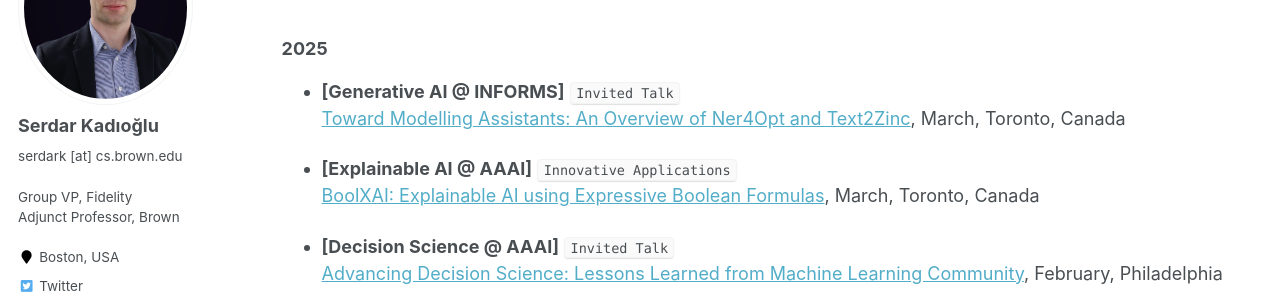
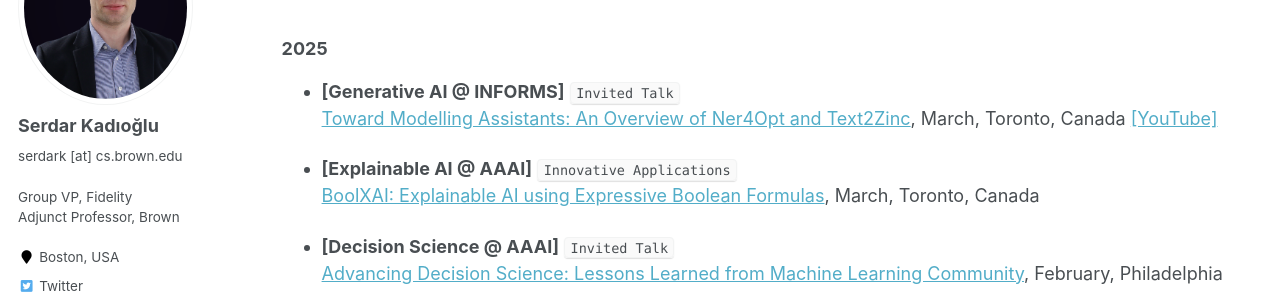
Before and after one commit to skadio/skadio.github.io, a Jekyll site: the page built from _pages/talks.md, in a window 1280 px wide and 900 px high. Shown: the part 208-508 px from the top of the window. Built offline with Jekyll 4.4.1, drawn with Linux system fonts in a browser that asks for light colours; some of the changed text lies outside the part shown.

Commit message:
Update talks.md

```diff
--- a/_pages/talks.md
+++ b/_pages/talks.md
@@ -7,12 +7,13 @@ author_profile: true
 
 ---
 
-<a href="https://www.youtube.com/channel/UCzJyUE6YtOdrGpyOpgYhyKg"><i class="fab fa-fw fa-youtube" aria-hidden="true"></i> YouTube</a>
+<a href="https://www.youtube.com/playlist?list=PL3kNflhPEzie9ivF8N_Z3Ac4d4Sum8iVz"><i class="fab fa-fw fa-youtube" aria-hidden="true"></i> YouTube</a>
+
 
 ### 2025
 
 * **[Generative AI @ INFORMS]** `Invited Talk`\
-   [Toward Modelling Assistants: An Overview of Ner4Opt and Text2Zinc](https://nbviewer.org/github/skadio/skadio.github.io/blob/master/files/2025_ICS_Ner2Zinc.pdf), March, Toronto, Canada
+   [Toward Modelling Assistants: An Overview of Ner4Opt and Text2Zinc](https://nbviewer.org/github/skadio/skadio.github.io/blob/master/files/2025_ICS_Ner2Zinc.pdf), March, Toronto, Canada [[YouTube]](https://www.youtube.com/watch?v=mWDapm_CNxQ&list=PL3kNflhPEzie9ivF8N_Z3Ac4d4Sum8iVz)
 
 * **[Explainable AI @ AAAI]** `Innovative Applications`\
    [BoolXAI: Explainable AI using Expressive Boolean Formulas](https://nbviewer.org/github/skadio/skadio.github.io/blob/master/files/2025_IAAI_BoolXAI.pdf), March, Toronto, Canada
@@ -96,13 +97,13 @@ author_profile: true
   [Optimization in Practice, Dept. of Computer Science, Univ. of Pennsylvania](https://events.seas.upenn.edu/event/cis-189-guest-lecture-optimization-in-practice/), November 2021, Pennsylvania, USA
 
 * **[All Things Open]** `Invited Talk`\
-  [Building Recommender Systems: A Case Study with Open Source Software](https://2021.allthingsopen.org/sessions/building-recommender-systems-a-case-study-with-open-source-software/), [All Things Open](https://2021.allthingsopen.org/speakers/serdar-kadioglu/), October 2021, North Carolina, USA [[video]](https://www.youtube.com/watch?v=54d_YUalvOA)
+  [Building Recommender Systems: A Case Study with Open Source Software](https://2021.allthingsopen.org/sessions/building-recommender-systems-a-case-study-with-open-source-software/), [All Things Open](https://2021.allthingsopen.org/speakers/serdar-kadioglu/), October 2021, North Carolina, USA [[YouTube]](https://www.youtube.com/watch?v=54d_YUalvOA)
 
  * **[IJCAI]** `Conference Talk`\
     [Active Learning meets Optimized Item Selection](https://arxiv.org/abs/2112.03105), [Data Sience Meets Optimization @ IJCAI](https://sites.google.com/view/ijcai2021dso), August 2021, Montreal, Canada
 
 * **[Research Triangle Park]** `Meetup Talk`\
-  [Building Recommender Systems: A Case Study with Open Source Software](https://www.meetup.com/All-Things-Open-RTP-Meetup/events/277669517), [All Things Open](https://www.allthingsopen.org/), June 2021, North Carolina, USA [[video]](https://www.youtube.com/watch?v=fK4g9yF31Pk)
+  [Building Recommender Systems: A Case Study with Open Source Software](https://www.meetup.com/All-Things-Open-RTP-Meetup/events/277669517), [All Things Open](https://www.allthingsopen.org/), June 2021, North Carolina, USA [[YouTube]](https://www.youtube.com/watch?v=fK4g9yF31Pk)
 
 * **[AAAI]** `Conference Talk`\
   [Representing the unification of text featurization using a context-free grammar](https://ojs.aaai.org/index.php/AAAI/article/view/17814), Virtual, February 2021, USA
```
